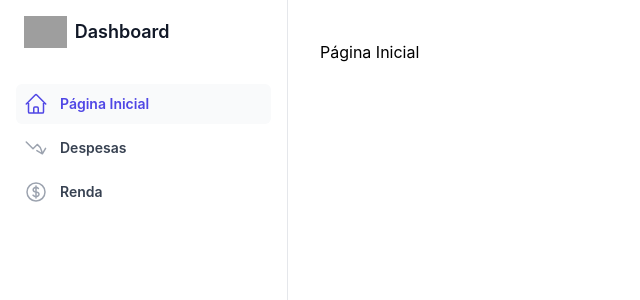
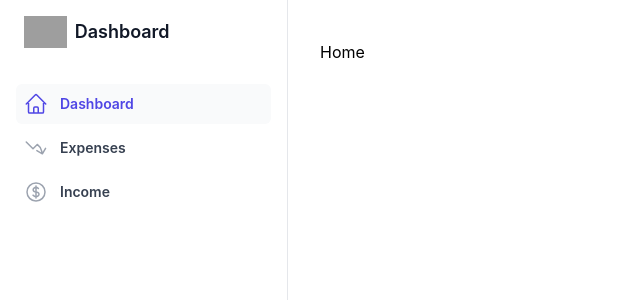
Before and after one commit to LucasGalhardoLima/expenses-app, a React (Create React App) app: page / in a window 1280 px wide. Shown: the top 300 px of the page, without its empty margins (0-640 px from the left). Built offline with nearby package versions, Linux system fonts and the light colour scheme; grey boxes are pictures that could not be loaded.

Commit message:
fix: removed i18n

```diff
--- a/package.json
+++ b/package.json
@@ -12,10 +12,8 @@
     "@types/node": "^16.7.13",
     "@types/react": "^18.0.0",
     "@types/react-dom": "^18.0.0",
-    "i18next": "^23.11.5",
     "react": "^18.3.1",
     "react-dom": "^18.3.1",
-    "react-i18next": "^14.1.2",
     "react-router-dom": "^6.23.1",
     "react-scripts": "5.0.1",
     "typescript": "^4.4.2",
--- a/src/components/Layout/LayoutNavigation.tsx
+++ b/src/components/Layout/LayoutNavigation.tsx
@@ -1,5 +1,3 @@
-import { useTranslation } from 'react-i18next';
-
 import { CustomLink } from '../CustomLink';
 
 interface LayoutNavigationProps {
@@ -17,7 +15,6 @@ export const LayoutNavigation = ({
   navigation,
   onClick,
 }: LayoutNavigationProps) => {
-  const { t } = useTranslation();
   return (
     <nav className="flex flex-1 flex-col">
       <ul className="flex flex-1 flex-col gap-y-7">
@@ -28,9 +25,10 @@ export const LayoutNavigation = ({
                 <CustomLink
                   to={item.href}
                   icon={item.icon}
+                  //   onClick={() => setSidebarOpen(false)}
                   onClick={onClick}
                 >
-                  {t(`${item.name.toLocaleLowerCase()}.title`)}
+                  {item.name}
                 </CustomLink>
               </li>
             ))}
--- a/src/i18n.ts
+++ /dev/null
@@ -1,14 +0,0 @@
-import i18n from 'i18next';
-import { initReactI18next } from 'react-i18next';
-
-import translations from './translations';
-
-const i18nConfig = {
-  resources: translations,
-  fallbackLng: 'pt-BR',
-  defaultNS: 'translations',
-};
-
-i18n.use(initReactI18next).init(i18nConfig);
-
-export default i18n;
--- a/src/index.tsx
+++ b/src/index.tsx
@@ -1,7 +1,6 @@
 import React from "react";
 import ReactDOM from "react-dom/client";
 import "./index.css";
-import './i18n';
 import App from "./App";
 import reportWebVitals from "./reportWebVitals";
 import { BrowserRouter } from "react-router-dom";
--- a/src/pages/Expenses/index.tsx
+++ b/src/pages/Expenses/index.tsx
@@ -1,10 +1,7 @@
-import { useTranslation } from 'react-i18next';
-
 export const Expenses: React.FC = () => {
-  const { t } = useTranslation();
   return (
     <div>
-      <h1>{t('expenses.title')}</h1>
+      <h1>Expenses</h1>
     </div>
   );
 };
--- a/src/pages/Home/index.tsx
+++ b/src/pages/Home/index.tsx
@@ -1,10 +1,7 @@
-import { useTranslation } from 'react-i18next';
-
 export const Home: React.FC = () => {
-  const { t } = useTranslation();
   return (
     <div>
-      <h1>{t('dashboard.title')}</h1>
+      <h1>Home</h1>
     </div>
   );
 };
--- a/src/pages/Income/index.tsx
+++ b/src/pages/Income/index.tsx
@@ -1,10 +1,7 @@
-import { useTranslation } from 'react-i18next';
-
 export const Income: React.FC = () => {
-  const { t } = useTranslation();
   return (
     <div>
-      <h1>{t('income.title')}</h1>
+      <h1>Income</h1>
     </div>
   );
 };
```
Also changed, not shown: 1 other file (tests, documents, lock files or other folders).
